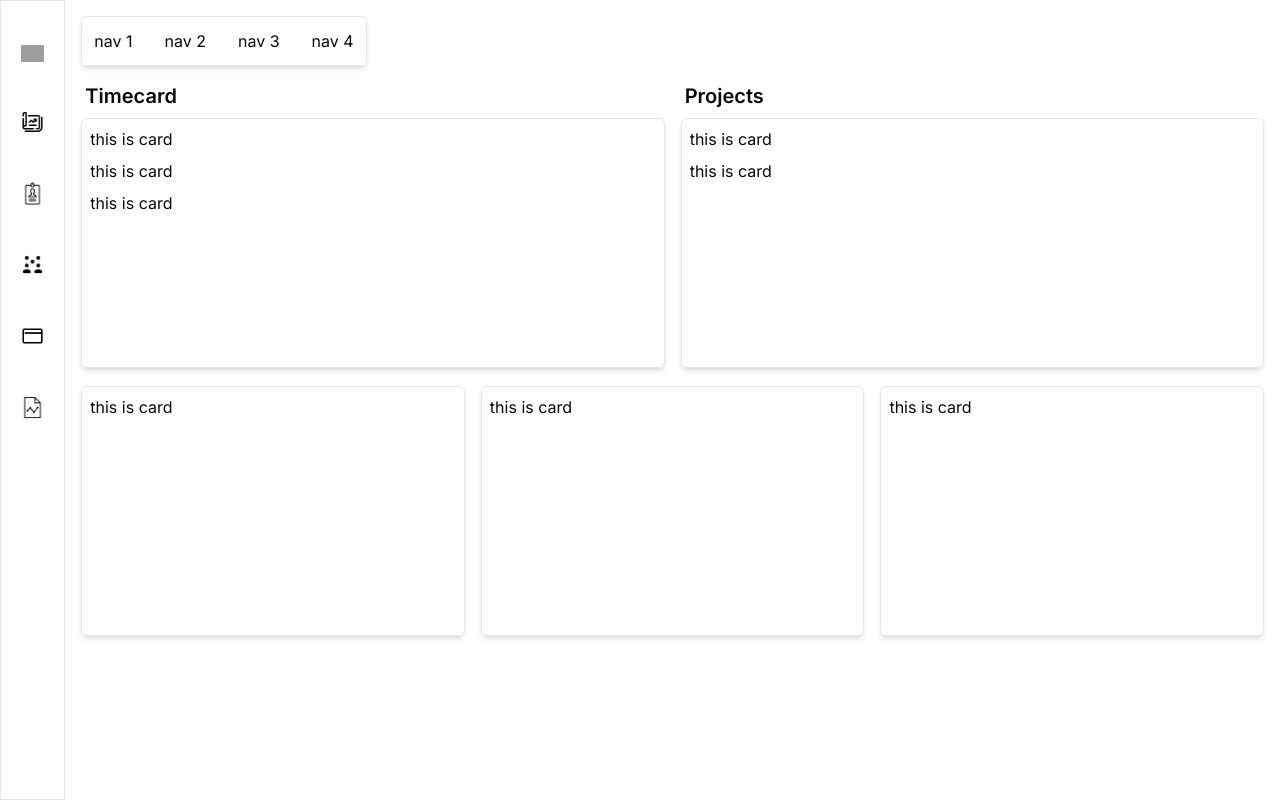
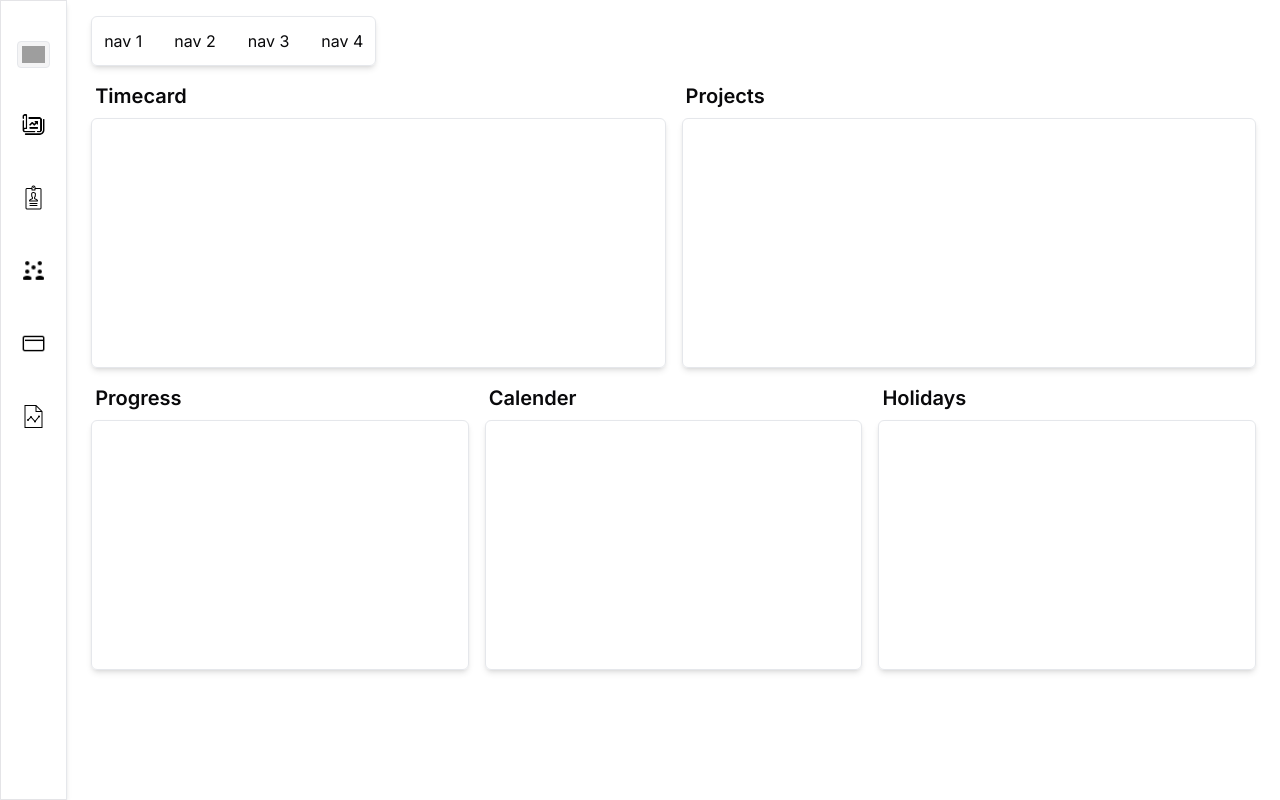
Before and after one commit to Gokulsidd/isys-payroll-management, a Next.js app: page /app/dashboard in a window 1280 px wide. Built offline with nearby package versions, Linux system fonts and the light colour scheme; grey boxes are pictures that could not be loaded.

Commit message:
added navbar and dashboard layout

```diff
--- a/app/app/dashboard/page.tsx
+++ b/app/app/dashboard/page.tsx
@@ -4,28 +4,37 @@ const Dashboard = () => {
     return (
         <div className="p-2">
             <Navbar />
-            <div className="grid grid-flow-row grid-rows-2">
-            <section className="flex items-center gap-x-4 ">
+            <div className="grid grid-flow-row grid-rows-2 gap-y-4">
+            <section className="flex gap-x-4 ">
                 <div className="flex flex-col gap-y-2  w-full ">
                     <h1 className="text-xl font-semibold pl-1">Timecard</h1>
                     <div className="flex flex-col gap-y-2 p-2 rounded-md border border-gray-200 h-[250px] shadow-md">
+                    {/* <div>this is card</div>
                     <div>this is card</div>
-                    <div>this is card</div>
-                    <div>this is card</div>
+                    <div>this is card</div> */}
                     </div>
                 </div>
                 <div className="flex flex-col gap-y-2  w-full ">
                     <h1 className="text-xl font-semibold pl-1">Projects</h1>
                     <div className="flex flex-col gap-y-2 p-2 rounded-md border border-gray-200 h-[250px] shadow-md">
-                    <div>this is card</div>
-                    <div>this is card</div>
+                    {/* <div>this is card</div>
+                    <div>this is card</div> */}
                     </div>
                 </div>
             </section>
             <section className="flex items-center gap-x-4">
-                <div className="flex flex-col gap-y-2 h-[250px] w-full p-2 rounded-md border border-gray-200 shadow-md">this is card</div>
-                <div className="flex flex-col gap-y-2 h-[250px] w-full p-2 rounded-md border border-gray-200 shadow-md">this is card</div>
-                <div className="flex flex-col gap-y-2 h-[250px] w-full p-2 rounded-md border border-gray-200 shadow-md">this is card</div>
+                <div className="w-full flex flex-col gap-y-2  w-full ">
+                    <h1 className="text-xl font-semibold pl-1">Progress</h1>
+                    <div className="flex flex-col gap-y-2 h-[250px] w-full p-2 rounded-md border border-gray-200 shadow-md"></div>
+                </div>
+                <div className="w-full flex flex-col gap-y-2  w-full ">
+                    <h1 className="text-xl font-semibold pl-1">Calender</h1>
+                    <div className="flex flex-col gap-y-2 h-[250px] w-full p-2 rounded-md border border-gray-200 shadow-md"></div>
+                </div>
+                <div className="w-full flex flex-col gap-y-2  w-full ">
+                    <h1 className="text-xl font-semibold pl-1">Holidays</h1>
+                    <div className="flex flex-col gap-y-2 h-[250px] w-full p-2 rounded-md border border-gray-200 shadow-md"></div>
+                </div>
             </section>
             </div>
 
--- a/app/app/layout.tsx
+++ b/app/app/layout.tsx
@@ -4,7 +4,7 @@ const Layout = ({ children }: { children: React.ReactNode }) => {
     return (
         <div className="flex h-full">
             <Sidebar />
-            <div className="p-2 w-full h-[100vh] overflow-y-scroll">{children}</div>
+            <div className="p-2 px-4 w-full h-[100vh] overflow-y-scroll">{children}</div>
         </div>
     );
 };
--- a/components/navbar.tsx
+++ b/components/navbar.tsx
@@ -1,4 +1,8 @@
+import { useParams, usePathname } from "next/navigation";
+
 const Navbar = () => {
+
+
     return (
         <div className="flex gap-x-6 border w-fit border-gray-200 rounded-md p-2 mb-4 cursor-pointer shadow-md">
             <p className="rounded-sm p-1 hover:bg-secondary">nav 1</p>
--- a/components/sidebar.tsx
+++ b/components/sidebar.tsx
@@ -1,9 +1,16 @@
+"use client"
 import Image from "next/image";
 import Link from "next/link";
 import { Tooltip, TooltipContent, TooltipProvider, TooltipTrigger } from "./ui/tooltip";
+import { cn } from "@/lib/utils";
+import { useParams, usePathname } from "next/navigation";
 
 
 const Sidebar = () => {
+    const pathname = usePathname()
+    const params = useParams()
+
+
     const routes = [
         {
             label: 'Dashboard',
@@ -37,14 +44,15 @@ const Sidebar = () => {
         },
     ]
     return (
-        <nav className="flex flex-col items-center px-4 pt-10 gap-y-10 justify-start h-full border border-r-gray-200">
+        <nav className="flex flex-col items-center px-4 pt-10 gap-y-10 justify-start h-full border border-r-gray-200 shadow-md">
             {routes.map((route) => {
+                const isActive = pathname === route.href
                 return (
-                   <TooltipProvider>
-                    <Tooltip key={route.label} delayDuration={0}>
+                   <TooltipProvider key={route.label}>
+                    <Tooltip  delayDuration={0}>
                     <TooltipTrigger>
                     <Link href={route.href}>
-                        <div className="hover:bg-secondary p-1 rounded-sm">{route.icon}</div>
+                        <div className={`hover:bg-secondary p-1 rounded-sm ${isActive ? 'bg-secondary border border-gray-200' : ''}`}>{route.icon}</div>
                     </Link>
                     </TooltipTrigger>
                     <TooltipContent side="right" className="ml-1.5" >
```
